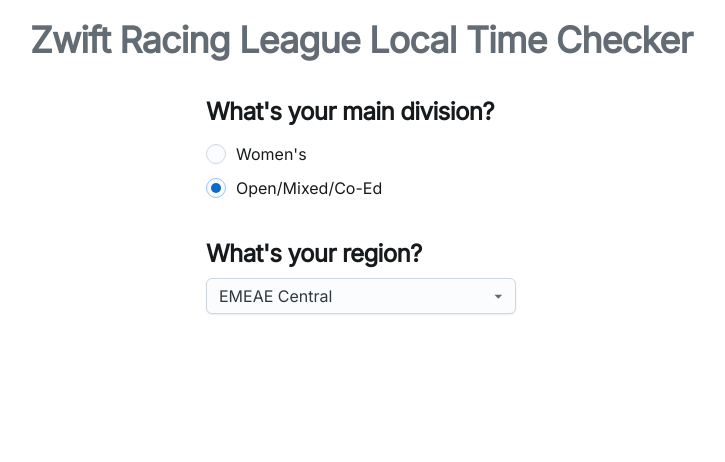
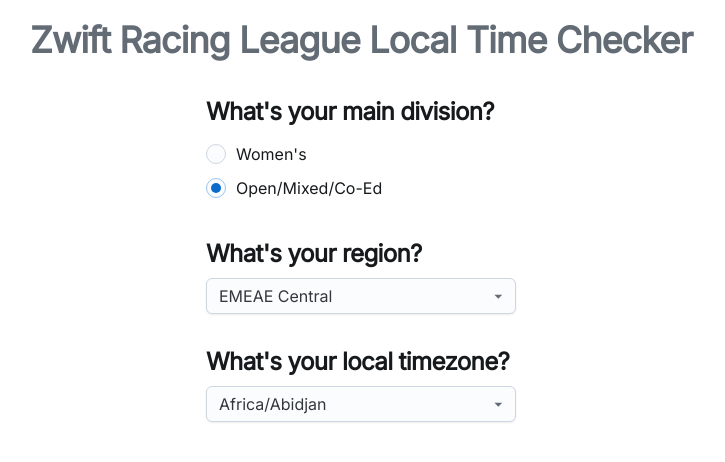
Before and after one commit to janoma/zrl-local-time, a React (Create React App) app: page / in a window 1280 px wide. Shown: the top 462 px of the page, without its empty margins (279-1004 px from the left). Built offline with nearby package versions, Linux system fonts and the light colour scheme.

Commit message:
add timezones

```diff
--- a/package.json
+++ b/package.json
@@ -11,6 +11,7 @@
     "@testing-library/react": "^13.4.0",
     "@testing-library/user-event": "^13.5.0",
     "firebase": "^10.6.0",
+    "moment-timezone": "^0.5.43",
     "react": "^18.0.0",
     "react-dom": "^18.0.0",
     "react-scripts": "5.0.1",
--- a/src/App.js
+++ b/src/App.js
@@ -3,16 +3,17 @@
 import Autocomplete from "@mui/joy/Autocomplete";
 import CssBaseline from "@mui/joy/CssBaseline";
 import FormControl from "@mui/joy/FormControl";
-import FormLabel from "@mui/joy/FormLabel";
 import GlobalStyles from "@mui/joy/GlobalStyles";
 import Radio from "@mui/joy/Radio";
 import RadioGroup from "@mui/joy/RadioGroup";
 import Typography from "@mui/joy/Typography";
 
+const moment = require("moment-timezone");
+
 function App() {
   const [division, setDivision] = useState("open");
   const [region, setRegion] = useState("EMEAE Central");
-  console.log(division, region);
+  const [timezone, setTimezone] = useState(moment.tz.guess());
 
   const handleDivisionChange = (event) => {
     setDivision(event.target.value);
@@ -63,6 +64,8 @@
           "Americas North",
           "Americas West",
         ];
+
+  const timezones = moment.tz.names();
 
   useEffect(() => {
     if (division === "women" && !regions.includes(region)) {
@@ -131,6 +134,16 @@
             value={region}
           />
         </FormControl>
+        <FormControl className="question">
+          <Typography level="h3">What's your local timezone?</Typography>
+          <Autocomplete
+            onChange={(event, newValue) => {
+              setTimezone(newValue);
+            }}
+            options={timezones}
+            value={timezone}
+          />
+        </FormControl>
       </main>
     </CssVarsProvider>
   );
```
Also changed, not shown: 1 other file (tests, documents, lock files or other folders).
